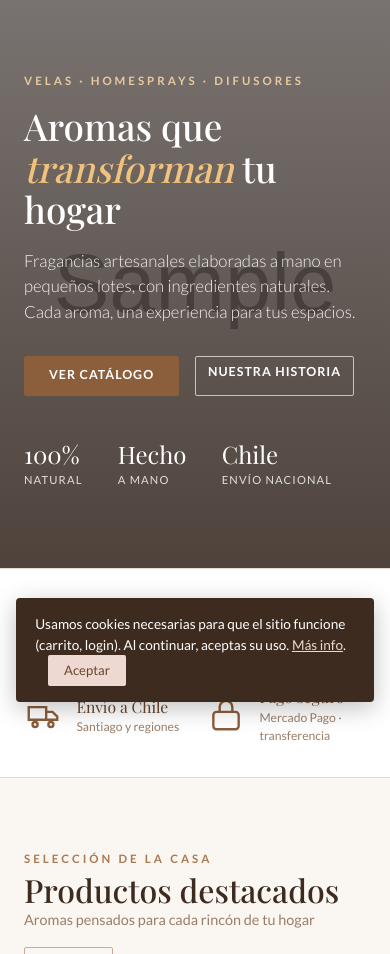
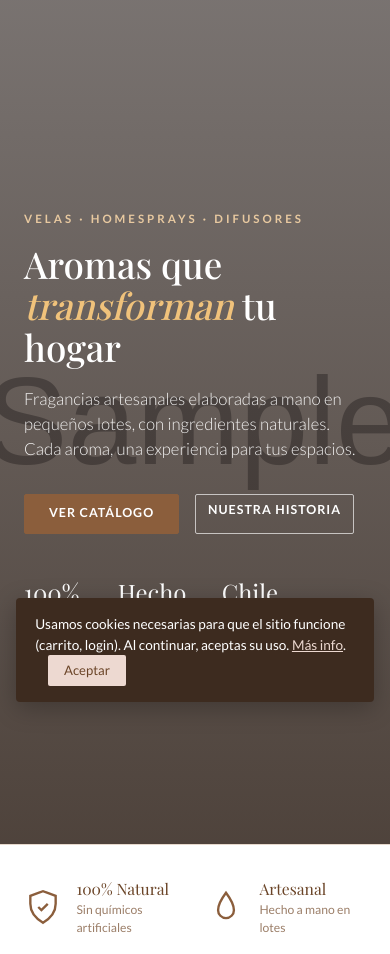
Before and after one commit to 88obice/Aflora_Natural, a Django app: template templates/catalogo/inicio.html in a window 390 px wide. Shown: the part 126-1080 px from the top of the page. Run offline with Django 5.2, Linux system fonts and the light colour scheme; tables that the repository leaves empty hold one stand-in row (values such as "Sample post"); the template is opened without the code that fills it: values that come from a table or form of the project are taken from there, most other values are stand-ins (such as "Sample title", 1, 10 or a date in 2020); grey boxes marked "Sample" are stand-in pictures; some web fonts are replaced.

Commit message:
Hero full-bleed a pantalla completa (100vh)

```diff
--- a/templates/catalogo/inicio.html
+++ b/templates/catalogo/inicio.html
@@ -38,7 +38,7 @@
     .hero-art { display: flex; justify-content: center; }
     .hero-art svg { width: 100%; max-width: 360px; height: auto; filter: drop-shadow(0 20px 40px rgba(107,69,40,0.16)); }
     /* Hero full-bleed: foto de fondo + velo oscuro (se activa con HERO_IMAGEN_URL) */
-    .hero--foto { min-height: 540px; display: flex; align-items: center; background-color: #2d1d12; background-size: cover; background-position: center; }
+    .hero--foto { min-height: 100vh; display: flex; align-items: center; background-color: #2d1d12; background-size: cover; background-position: center; }
     .hero--foto .hero-overlay { position: absolute; inset: 0; z-index: 1; background: linear-gradient(100deg, rgba(45,29,18,0.85) 0%, rgba(45,29,18,0.5) 40%, rgba(45,29,18,0.1) 74%, rgba(45,29,18,0) 100%); }
     .hero--foto .hero-blob { display: none; }
     .hero--foto .hero-inner { width: 100%; grid-template-columns: 1fr; }
@@ -109,8 +109,9 @@
         .hero-art { order: -1; }
         .trust-inner { grid-template-columns: repeat(2, 1fr); }
         /* En movil la foto queda de fondo completo: velo mas parejo y de abajo
-           hacia arriba para que el texto se lea sobre cualquier parte de la foto. */
-        .hero--foto { min-height: 460px; }
+           hacia arriba para que el texto se lea sobre cualquier parte de la foto.
+           100svh = alto de pantalla real (descuenta las barras del navegador movil). */
+        .hero--foto { min-height: 100svh; }
         .hero--foto .hero-overlay { background: linear-gradient(180deg, rgba(45,29,18,0.55) 0%, rgba(45,29,18,0.8) 100%); }
     }
 </style>
```
